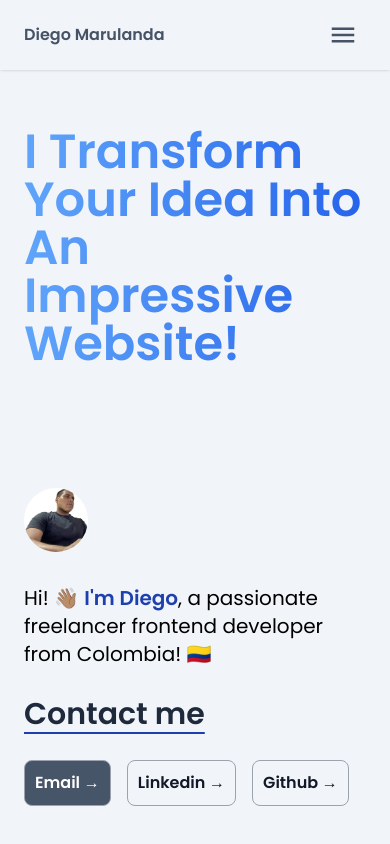
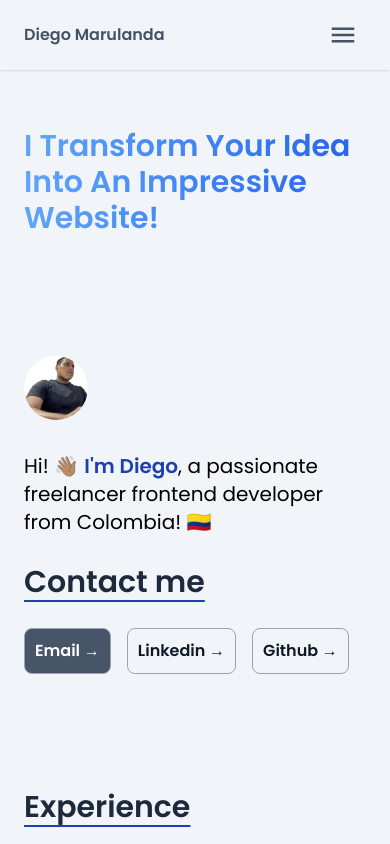
Before and after one commit to DiegoMarulandaB/Portfolio, a Next.js app: page / in a window 390 px wide. Shown: the top 844 px of the page. Built offline with nearby package versions, Linux system fonts and the light colour scheme.

Commit message:
feat: :sparkles: add web accessibility features

```diff
--- a/src/components/About/Hobbies.tsx
+++ b/src/components/About/Hobbies.tsx
@@ -5,7 +5,7 @@ const Hobbies = () => {
   return (
     <div>
       <div className="flex items-center text-center justify-start mt-3">
-        <FaBook className="icons-about" size={24} />
+        <FaBook className="icons-about" size={24} aria-label="Book Icon" />
         <h3 className="heading-3-user-studies-hobbies ml-2">Hobbies</h3>
       </div>
       <div className=" paragraph paragraph-dark-theme [&>p]:mt-7 text-start mb-4">
--- a/src/components/About/Studies.tsx
+++ b/src/components/About/Studies.tsx
@@ -5,7 +5,7 @@ const Studies = () => {
   return (
     <div>
       <div className="flex items-center text-center justify-start mt-2 [&>span]:ml-2">
-        <FaGraduationCap className="icons-about" size={34} />
+        <FaGraduationCap className="icons-about" size={34} aria-label="Graduation Icon" />
         <h3 className="heading-3-user-studies-hobbies  ml-2">Studies</h3>
       </div>
     </div>
--- a/src/components/Contact/Contact.tsx
+++ b/src/components/Contact/Contact.tsx
@@ -30,12 +30,7 @@ const Contact = () => {
                   </div>
                 </div>
               </div>
-              <div className="md:5/12 lg:w-5/2">
-                <div className="span-contact-experience-about span-underline pt-4 flex flex-col items-start text-start justify-start md:items-center md:text-center md:justify-center mb-1 sm:mb-0">
-                  <span className="mb-4 mt-[-28px]">Contact me</span>
-                </div>
-                <ContactButton />
-              </div>
+              <ContactButton />
             </div>
           </div>
         </div>
--- a/src/components/Contact/ContactButton.tsx
+++ b/src/components/Contact/ContactButton.tsx
@@ -2,6 +2,10 @@ import React from 'react'
 
 const ContactButton = () => {
   return (
+    <div className="md:5/12 lg:w-5/2">
+      <div className="span-contact-experience-about span-underline pt-4 flex flex-col items-start text-start justify-start md:items-center md:text-center md:justify-center mb-1 sm:mb-0">
+        <span className="mb-4 mt-[-28px]">Contact me</span>
+      </div>
       <div className="flex flex-col-row items-start text-start justify-start md:items-center md:text-center md:justify-center">
         <a
           href="mailto:%20diegomjobs@gmail.com%20?Subject=Aquí%20el%20asunto%20del%20mail"
@@ -32,8 +36,11 @@ const ContactButton = () => {
           rel="noopener noreferrer"
           aria-label="Visit my GitHub profile"
         >
-        <span className="buttons relative text-center cursor-pointer mr-4 mt-2  px-2.5 py-2.5 me-1 mb-1">Github →</span>
+          <span className="buttons relative text-center cursor-pointer mr-4 mt-2  px-2.5 py-2.5 me-1 mb-1">
+            Github →
+          </span>
         </a>
+      </div>
     </div>
   )
 }
--- a/src/styles/globals.css
+++ b/src/styles/globals.css
@@ -44,7 +44,7 @@
 
 .span-text-animation {
     @apply animate-text-gradient bg-gradient-to-r
-        from-[#60a5fa] via-[#2563eb] to-[#93c5fd] dark:from-[#fde68a] dark:via-[#fef3c7] dark:to-[#fde68a] bg-[200%_auto] text-transparent font-extrabold capitalize text-5xl sm:text-2xl md:text-2xl lg:text-4xl xl:text-5xl
+        from-[#60a5fa] via-[#2563eb] to-[#93c5fd] dark:from-[#fde68a] dark:via-[#fef3c7] dark:to-[#fde68a] bg-[200%_auto] text-transparent font-extrabold capitalize text-3xl sm:text-2xl md:text-4xl lg:text-4xl xl:text-5xl
 }
 
 /* h1 */
```
Lines whose indentation alone changed are shown as unchanged.
